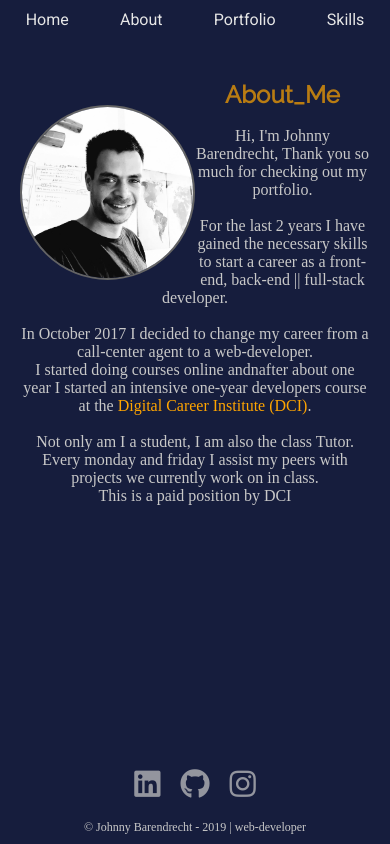
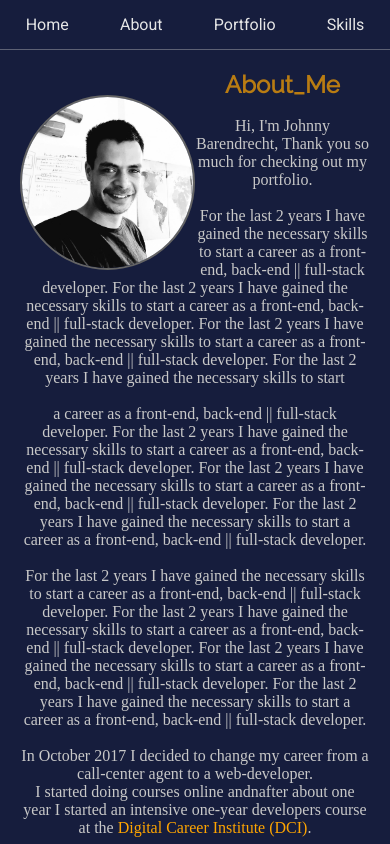
Before and after one commit to crocJohnDee/crocjohndee.github.io, a React (Create React App) app: page /#/about in a window 390 px wide. Shown: the top 844 px of the page. Built offline with nearby package versions, Linux system fonts and the light colour scheme.

Commit message:
testing mobile online

```diff
--- a/src/components/About.js
+++ b/src/components/About.js
@@ -4,6 +4,7 @@ import me from "../images/me2.jpg";
 import { Footer } from "./Footer";
 
 export const About = () => {
+  window.scrollTo(0, 0);
   return (
     <>
       <section id="about">
@@ -24,6 +25,22 @@ export const About = () => {
 
               For the last 2 years I have gained the necessary skills to start
               a career as a front-end, back-end || full-stack developer.
+
+
+
+              For the last 2 years I have gained the necessary skills to start
+              a career as a front-end, back-end || full-stack developer.     For the last 2 years I have gained the necessary skills to start
+              a career as a front-end, back-end || full-stack developer.     For the last 2 years I have gained the necessary skills to start
+
+              <br/> <br/>
+              a career as a front-end, back-end || full-stack developer.     For the last 2 years I have gained the necessary skills to start
+              a career as a front-end, back-end || full-stack developer.     For the last 2 years I have gained the necessary skills to start
+              a career as a front-end, back-end || full-stack developer.     For the last 2 years I have gained the necessary skills to start
+              a career as a front-end, back-end || full-stack developer. <br/><br/>    For the last 2 years I have gained the necessary skills to start
+              a career as a front-end, back-end || full-stack developer.     For the last 2 years I have gained the necessary skills to start
+              a career as a front-end, back-end || full-stack developer.     For the last 2 years I have gained the necessary skills to start
+              a career as a front-end, back-end || full-stack developer.     For the last 2 years I have gained the necessary skills to start
+              a career as a front-end, back-end || full-stack developer.
           </p>
 
             <br />
@@ -32,6 +49,8 @@ export const About = () => {
 
               <p>
                 In October 2017 I decided to change my career from a call-center agent to a web-developer. <br />I started doing courses online andnafter about one year I started an intensive one-year developers course at the{" "}
+
+
 
 
                           <a style={{ color: "orange" }}
--- a/src/components/sass/about/About.scss
+++ b/src/components/sass/about/About.scss
@@ -2,7 +2,7 @@
   position: relative;
   width: 100%;
   min-height: 100vh;
-  padding-top: 80px;
+  padding-top: 70px;
   color: rgb(200,200,200);
   background-color: rgb(22, 29, 61);
 
--- a/src/components/sass/nav/Nav.scss
+++ b/src/components/sass/nav/Nav.scss
@@ -3,9 +3,12 @@ nav {
   display: flex;
   justify-content: space-around;
   align-items: baseline;
-  top: 10px;
+  top: 0px;
   width: 100%;
   z-index: 999;
+  height: 50px;
+  border-bottom: 1px solid rgba(200,200,200,.4);
+  line-height: 50px;
   .bb{
     font-family: 'Roboto', sans-serif;
     color: rgb(230,230,230);
```
Lines whose indentation alone changed are shown as unchanged.
